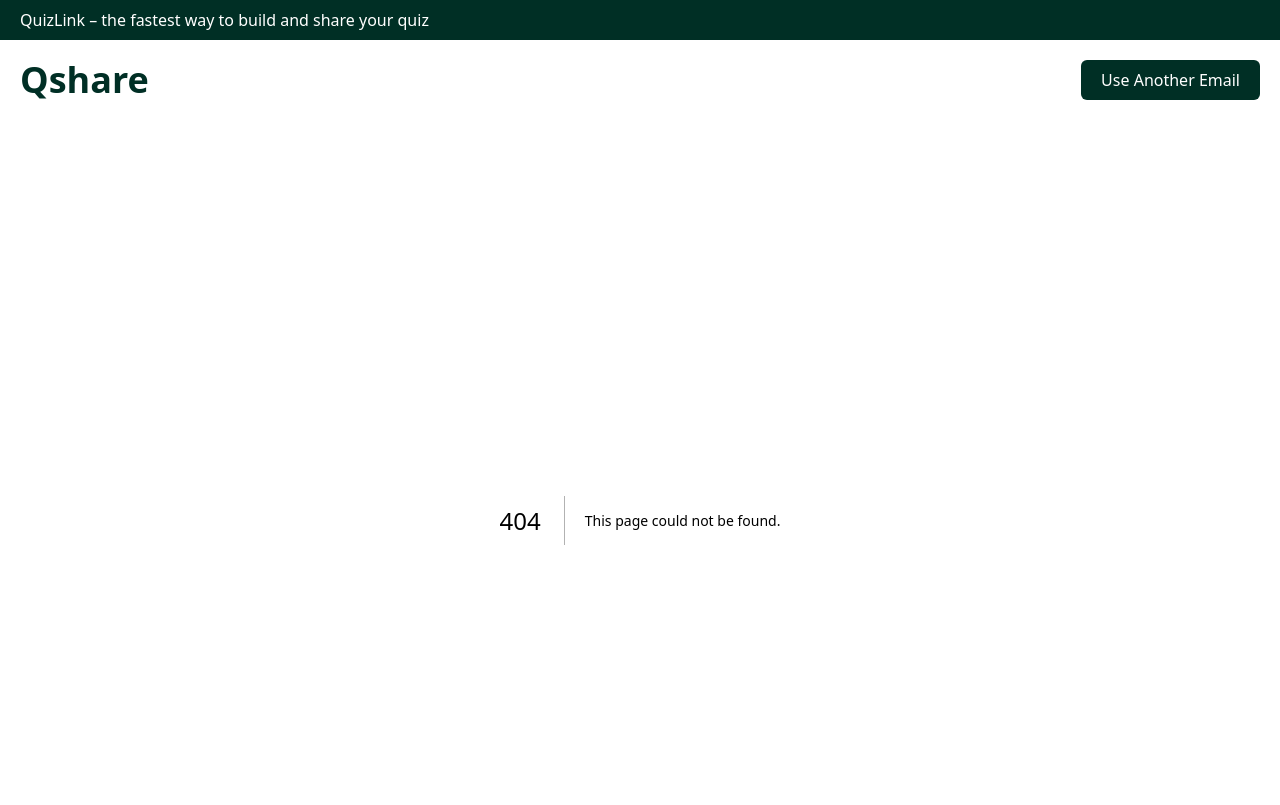
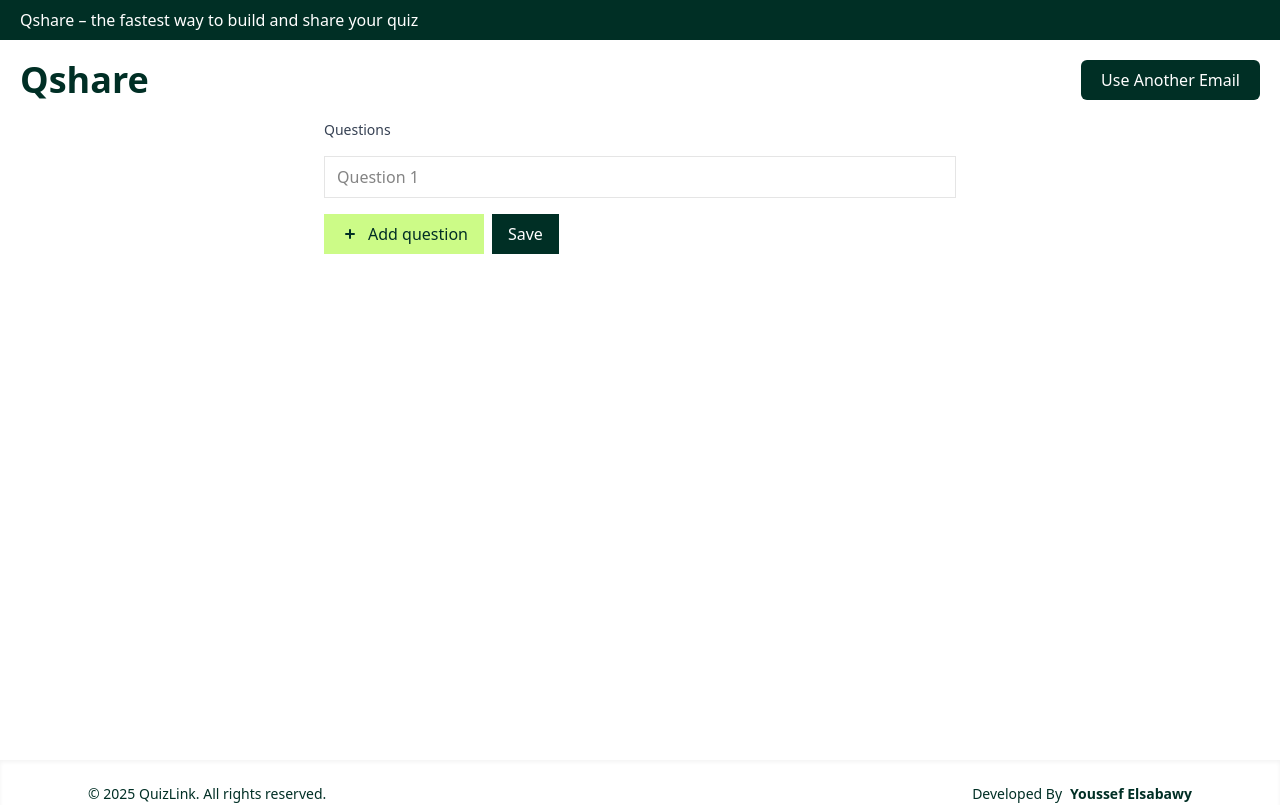
Before and after one commit to Yelsabawyy/Qshare, a Next.js app: page /questions in a window 1280 px wide. Before the commit this address had no page. Shown: the top 805 px of the page. Built offline with nearby package versions, Linux system fonts and the light colour scheme.

Commit message:
email validator

```diff
--- a/app/components/header.tsx
+++ b/app/components/header.tsx
@@ -10,7 +10,7 @@ export default function Header() {
   return (
     <div>
       <div className="bg-[#002F25] px-5 py-2 text-white">
-        QuizLink – the fastest way to build and share your quiz
+        Qshare – the fastest way to build and share your quiz
       </div>
       <div className="bg-[#FFFFFF] flex flex-row items-center justify-between p-5">
         <Link href={"/"}>
--- a/app/components/homeComponent.tsx
+++ b/app/components/homeComponent.tsx
@@ -3,10 +3,31 @@ import { Button } from "@/components/ui/button";
 import { Input } from "@/components/ui/input";
 import { useHomeState } from "@/store/store.homeStates";
 import React, { useState } from "react";
+import { z } from "zod"; // import correctly
+
+// email schema
+const emailValidator = z.object({
+  email: z.email({
+    error:"Invalid email address"
+  }),
+});
 
 export default function HomeComponent() {
   const [emailValue, setEmailValue] = useState<string>("");
-  const {setState}=useHomeState()
+  const [errorEmail, setErrorEmail] = useState<string>("");
+  const { setState } = useHomeState();
+
+  function handleGetStart() {
+    const result = emailValidator.safeParse({ email: emailValue });
+
+    if (result.success) {
+      setErrorEmail("");
+      setState("OTP");
+    } else {
+      setErrorEmail(result.error.issues[0].message || "Invalid email");
+    }
+  }
+
   return (
     <div className="bg-[#F2F7F6] min-h-[80vh] p-10 flex justify-center items-center">
       <div className="max-w-xl space-y-3">
@@ -14,26 +35,34 @@ export default function HomeComponent() {
           Create & Share <span className="px-2 bg-[#CCFB87] ">Quizzes</span> in
           Seconds
         </div>
-        <div className="text-md text-[#002F25] font-medium text-center ">
+
+        <div className="text-md text-[#002F25] font-medium text-center">
           Create quizzes in seconds, share with anyone, anywhere. Fun, fast, and
           simple – no sign-up or coding needed. Engage your friends, students,
           or team with instant results.
         </div>
+
         <div className="flex flex-row justify-center w-full">
-          <div className="flex flex-row min-w-sm">
+          <div className="flex flex-row max-w-md w-full">
             <Input
-              placeholder="Enter Your Mail Address"
-              className="bg-[#FFFFFF] rounded-l-3xl rounded-r-none pb-1 pl-3"
+              placeholder="Enter Your Email Address"
+              className="bg-white rounded-l-3xl rounded-r-none pl-3"
               value={emailValue}
               onChange={(e) => setEmailValue(e.target.value)}
             />
             <Button
-            onClick={()=>{setState('OTP')}}
-            className="hover:bg-[#CCFB87] cursor-pointer hover:text-[#002F25] bg-[#CCFB87] text-[#002F25] rounded-r-3xl rounded-l-none">
+              onClick={handleGetStart}
+              className="hover:bg-[#bbf56d] cursor-pointer hover:text-[#002F25] bg-[#CCFB87] text-[#002F25] rounded-r-3xl rounded-l-none"
+            >
               Get Started
             </Button>
           </div>
         </div>
+
+        {/* show error if exists */}
+        {errorEmail && (
+          <p className="text-red-600 text-sm text-center">{errorEmail}</p>
+        )}
       </div>
     </div>
   );
--- a/app/components/otpComponent.tsx
+++ b/app/components/otpComponent.tsx
@@ -2,13 +2,11 @@
 import { useState } from "react";
 import { Button } from "@/components/ui/button";
 import { Input } from "@/components/ui/input";
-import { useHomeState } from "@/store/store.homeStates";
 import { useRouter } from "next/navigation";
 
 export default function OTPComponent() {
+  const router = useRouter();
   const [otp, setOtp] = useState(Array(6).fill(""));
-  const {setState}= useHomeState()
-  const router=useRouter()
 
   const handleChange = (value: string, index: number) => {
     if (/^[0-9]?$/.test(value)) {
@@ -19,7 +17,7 @@ export default function OTPComponent() {
   };
 
   const handleVerify = () => {
-    router.push("/questions")
+    router.push("/questions");
   };
 
   return (
--- /dev/null
+++ b/app/questions/page.tsx
@@ -0,0 +1,105 @@
+"use client";
+
+import React from "react";
+import { useForm, useFieldArray } from "react-hook-form";
+import { z } from "zod";
+import { zodResolver } from "@hookform/resolvers/zod";
+
+const QuestionItem = z.object({
+  question: z.string().min(1, "Question is required"),
+});
+
+const FormSchema = z.object({
+  questions: z.array(QuestionItem).min(1, "At least one question is required"),
+});
+
+type FormValues = z.infer<typeof FormSchema>;
+
+// 2) Component
+export default function QuestionsForm() {
+  const {
+    register,
+    control,
+    handleSubmit,
+    formState: { errors },
+  } = useForm<FormValues>({
+    resolver: zodResolver(FormSchema),
+    defaultValues: { questions: [{ question: "" }] }, // start with one field
+  });
+
+  const { fields, append, remove } = useFieldArray({
+    control,
+    name: "questions",
+  });
+
+  const onSubmit = (data: FormValues) => {
+    console.log("Submitted questions:", data.questions);
+    // send to backend or state manager
+  };
+
+  return (
+    <form onSubmit={handleSubmit(onSubmit)} className="space-y-4 max-w-2xl mx-auto px-5 min-h-[80vh]">
+      <label className="block text-sm font-medium text-gray-700">Questions</label>
+
+      <div className="space-y-2">
+        {fields.map((field, index) => (
+          <div key={field.id} className="flex items-start gap-2">
+            <input
+              {...register(`questions.${index}.question` as const)}
+              placeholder={`Question ${index + 1}`}
+              className="flex-1 px-3 py-2 border rounded-none "
+            />
+
+            {/* Remove button (hide if only one) */}
+            {fields.length > 1 ? (
+              <button
+                type="button"
+                onClick={() => remove(index)}
+                className="inline-flex items-center justify-center w-9 h-9 rounded-full cursor-pointer border bg-white hover:bg-gray-50"
+                title="Remove question"
+              >
+                −
+              </button>
+            ) : null}
+          </div>
+        ))}
+
+        {/* Field-level errors */}
+        {errors.questions?.message ? (
+          <p className="text-sm text-red-600">{errors.questions.message}</p>
+        ) : null}
+
+        {/* Per-item errors */}
+        {errors.questions &&
+          Array.isArray(errors.questions) &&
+          errors.questions.map((err, i) => {
+            if (!err) return null;
+            return (
+              <p key={i} className="text-sm text-red-600">
+                {`Question ${i + 1}: ${err.question?.message ?? ""}`}
+              </p>
+            );
+          })}
+      </div>
+
+      {/* Add (plus) button */}
+      <div className="flex gap-2">
+        <button
+          type="button"
+          onClick={() => append({ question: "" })}
+          className="inline-flex items-center gap-2 px-4 py-2 rounded-none cursor-pointer bg-[#CCFB87] text-[#002F25] font-medium hover:brightness-95"
+        >
+          {/* Simple plus icon */}
+          <svg xmlns="http://www.w3.org/2000/svg" className="w-5 h-5" viewBox="0 0 20 20" fill="currentColor">
+            <path d="M10 5a1 1 0 011 1v3h3a1 1 0 110 2h-3v3a1 1 0 11-2 0v-3H6a1 1 0 110-2h3V6a1 1 0 011-1z" />
+          </svg>
+          Add question
+        </button>
+
+        <button type="submit" className="px-4 py-2 rounded-none cursor-pointer bg-[#002F25] text-white font-medium">
+          Save
+        </button>
+      </div>
+    </form>
+  );
+}
--- a/package.json
+++ b/package.json
@@ -9,6 +9,7 @@
     "lint": "eslint"
   },
   "dependencies": {
+    "@hookform/resolvers": "^5.2.1",
     "@radix-ui/react-slot": "^1.2.3",
     "class-variance-authority": "^0.7.1",
     "clsx": "^2.1.1",
@@ -16,7 +17,9 @@
     "next": "15.5.2",
     "react": "19.1.0",
     "react-dom": "19.1.0",
+    "react-hook-form": "^7.62.0",
     "tailwind-merge": "^3.3.1",
+    "zod": "^4.1.5",
     "zustand": "^5.0.8"
   },
   "devDependencies": {
```
Also changed, not shown: 1 other file (tests, documents, lock files or other folders).
